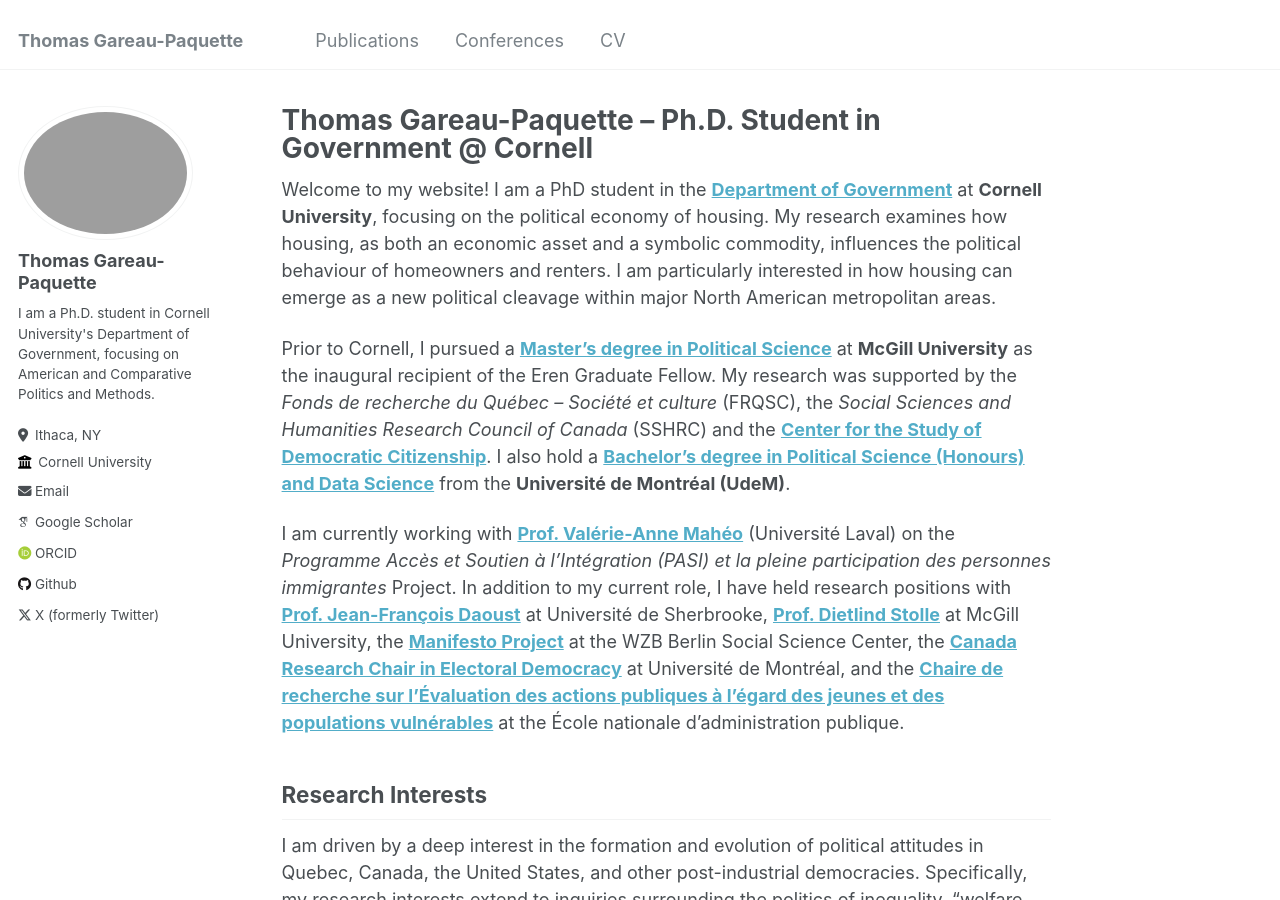
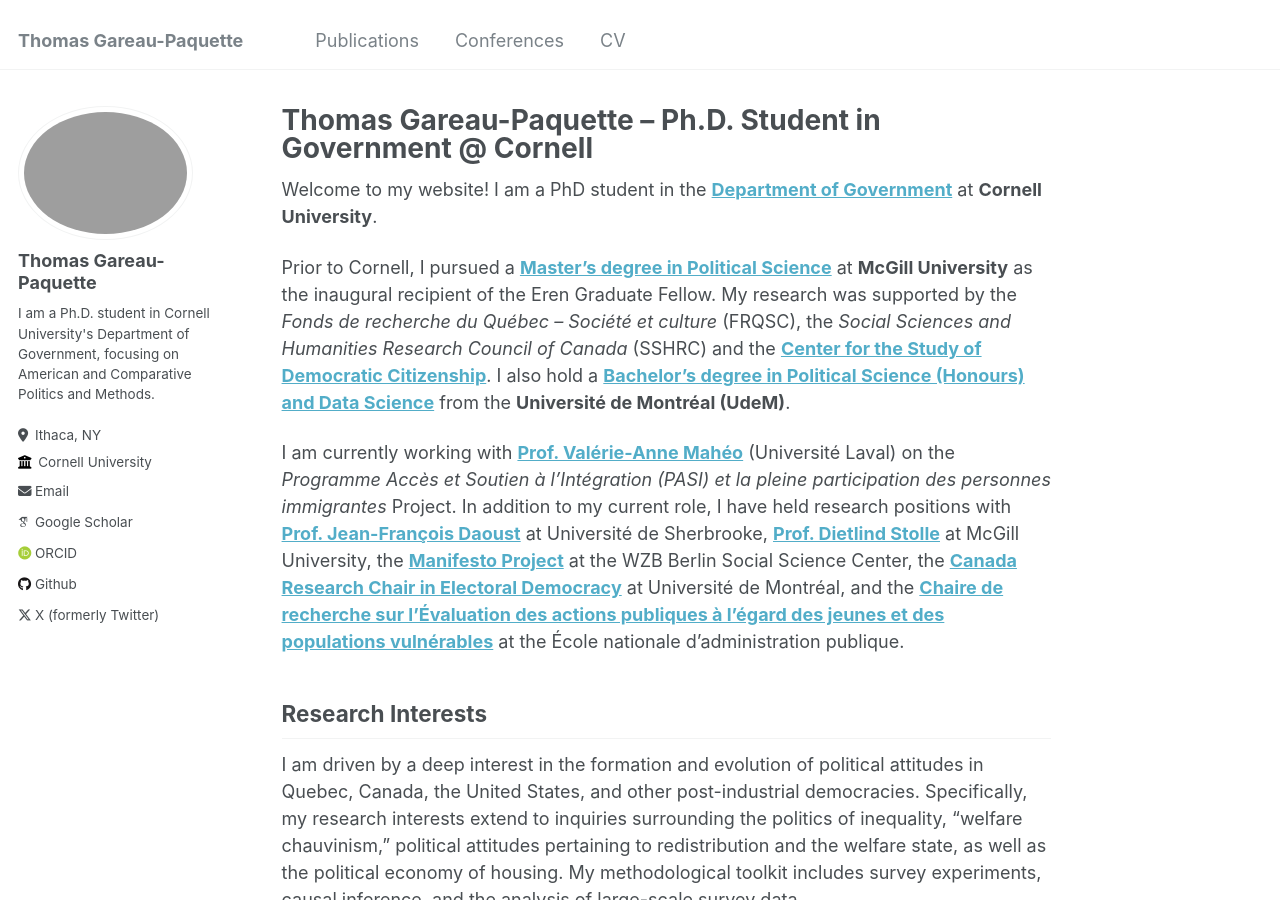
Before and after one commit to ThomasGareau/thomasgareau, a Jekyll site: the page built from _pages/about.md, in a window 1280 px wide and 900 px high. Built offline with Jekyll 4.4.1, drawn with Linux system fonts in a browser that asks for light colours; some web fonts are replaced.

Commit message:
delete intro

```diff
--- a/_pages/about.md
+++ b/_pages/about.md
@@ -7,7 +7,7 @@
   - /about.html
 ---
 
-Welcome to my website! I am a PhD student in the **[Department of Government](https://government.cornell.edu/)** at **Cornell University**, focusing on the political economy of housing. My research examines how housing, as both an economic asset and a symbolic commodity, influences the political behaviour of homeowners and renters. I am particularly interested in how housing can emerge as a new political cleavage within major North American metropolitan areas.
+Welcome to my website! I am a PhD student in the **[Department of Government](https://government.cornell.edu/)** at **Cornell University**.
 
 Prior to Cornell, I pursued a **[Master's degree in Political Science](https://www.mcgill.ca/politicalscience/grad/admissions/ma)** at **McGill University** as the inaugural recipient of the Eren Graduate Fellow. My research was supported by the *Fonds de recherche du Québec – Société et culture* (FRQSC), the *Social Sciences and Humanities Research Council of Canada* (SSHRC) and the **[Center for the Study of Democratic Citizenship](https://csdc-cecd.ca/alumni/)**. I also hold a **[Bachelor's degree in Political Science (Honours) and Data Science](https://pol.umontreal.ca/programmes-cours/premier-cycle/baccalaureat-science-politique/)** from the **Université de Montréal (UdeM)**.
 
```
